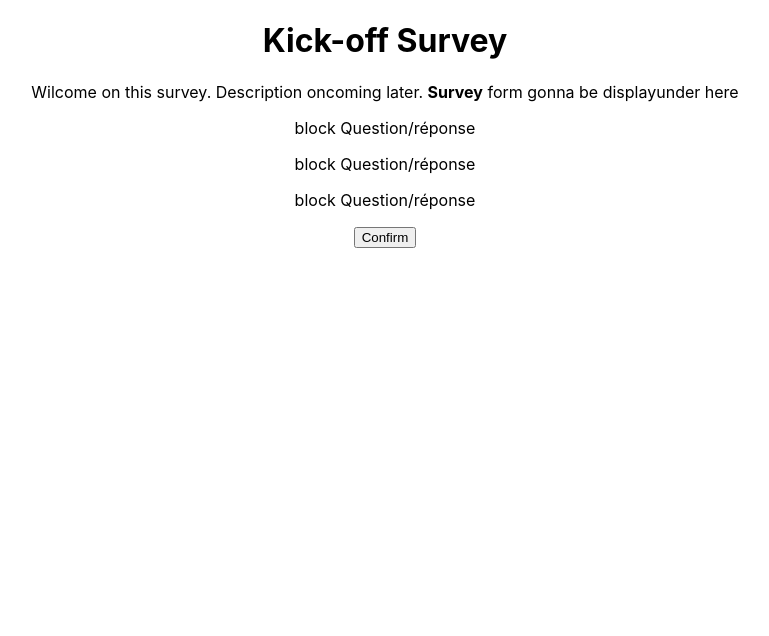
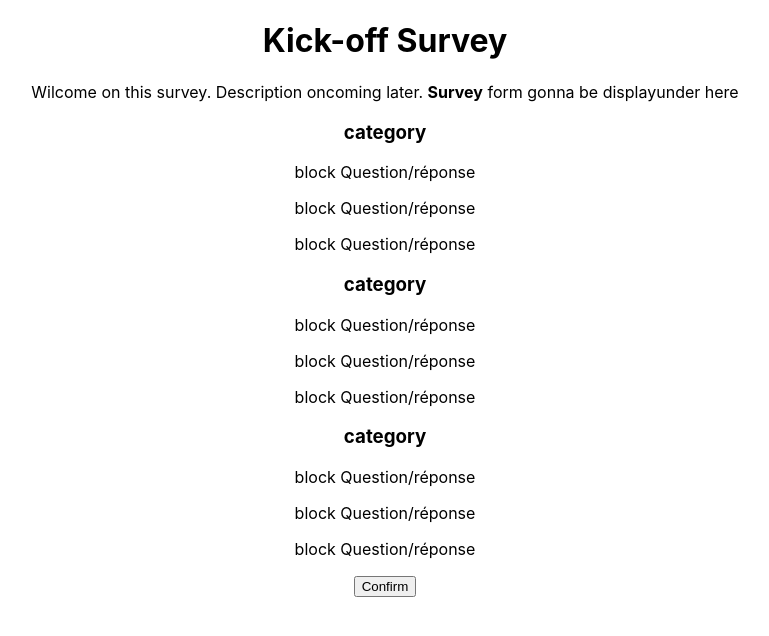
Before and after one commit to marouank7/eBloom, a React (Create React App) app in the folder front_app/: page / in a window 1280 px wide. Shown: the top 636 px of the page, without its empty margins (255-1024 px from the left). Built offline with nearby package versions, Linux system fonts and the light colour scheme.

Commit message:
Survey Form little update on its oncoming JSX structure. By Pierre -3- 17h11

```diff
--- a/front_app/src/Components/employee_surveys/SurveyForm.js
+++ b/front_app/src/Components/employee_surveys/SurveyForm.js
@@ -2,9 +2,24 @@ import React from 'react' ;
 
 const SurveyForm = (prop) => (
     <form>
-        <p>block Question/réponse</p>
-        <p>block Question/réponse</p>
-        <p>block Question/réponse</p>
+        <div><h3>category</h3>
+            <p>block Question/réponse</p>
+            <p>block Question/réponse</p>
+            <p>block Question/réponse</p>
+        </div>
+        <div><h3>category</h3>
+            <p>block Question/réponse</p>
+            <p>block Question/réponse</p>
+            <p>block Question/réponse</p>
+        </div>
+        <div><h3>category</h3>
+            <p>block Question/réponse</p>
+            <p>block Question/réponse</p>
+            <p>block Question/réponse</p>
+        </div>
+
+
+
         <button>Confirm</button>
     </form>
 )
```
